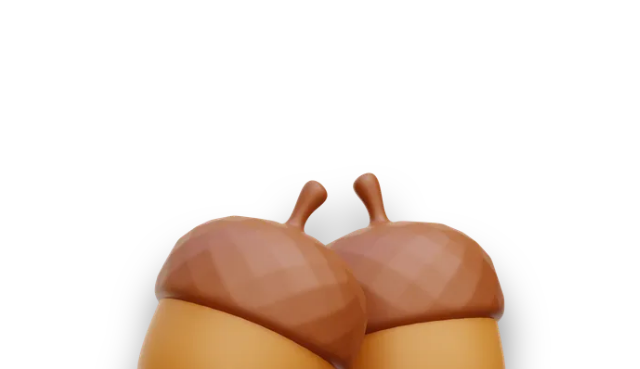
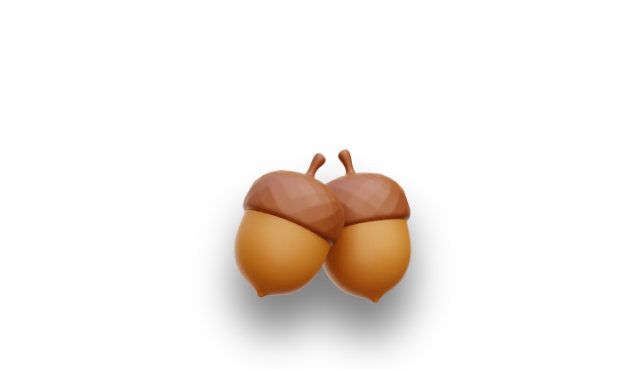
Before and after one commit to harryschwartz/inut, a website with bundled scripts: page index.html in a window 1280 px wide. Shown: the top 369 px of the page, without its empty margins (316-956 px from the left). Built offline with nearby package versions, Linux system fonts and the light colour scheme.

Commit message:
smaller acorns on desktop

```diff
--- a/styles/style.css
+++ b/styles/style.css
@@ -1,7 +1,6 @@
 img {
-    max-width: 100%;
     height: auto;
-    width: 33%;
+    width: 200px;
     margin-top: 120px;
 }
 
```
